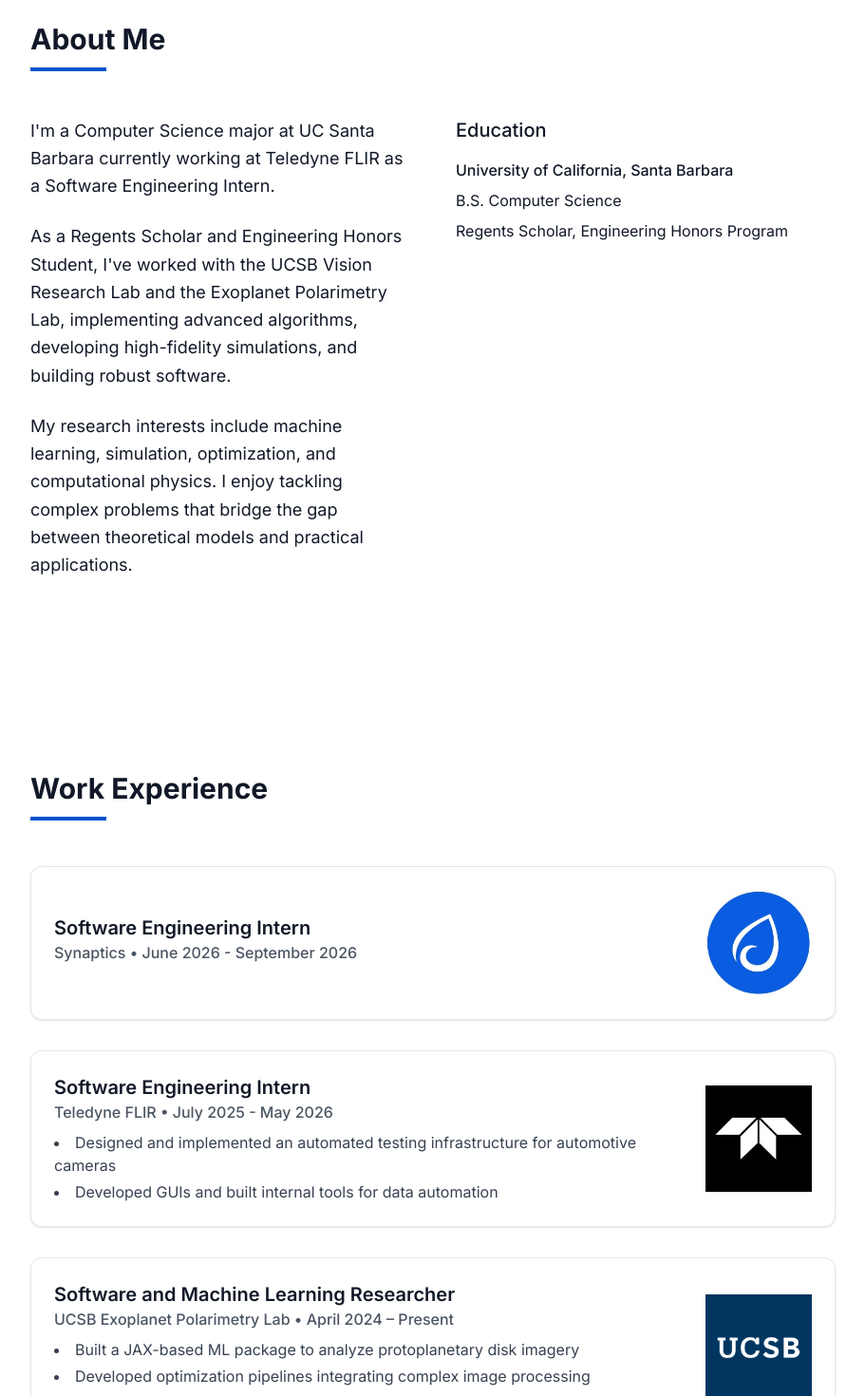
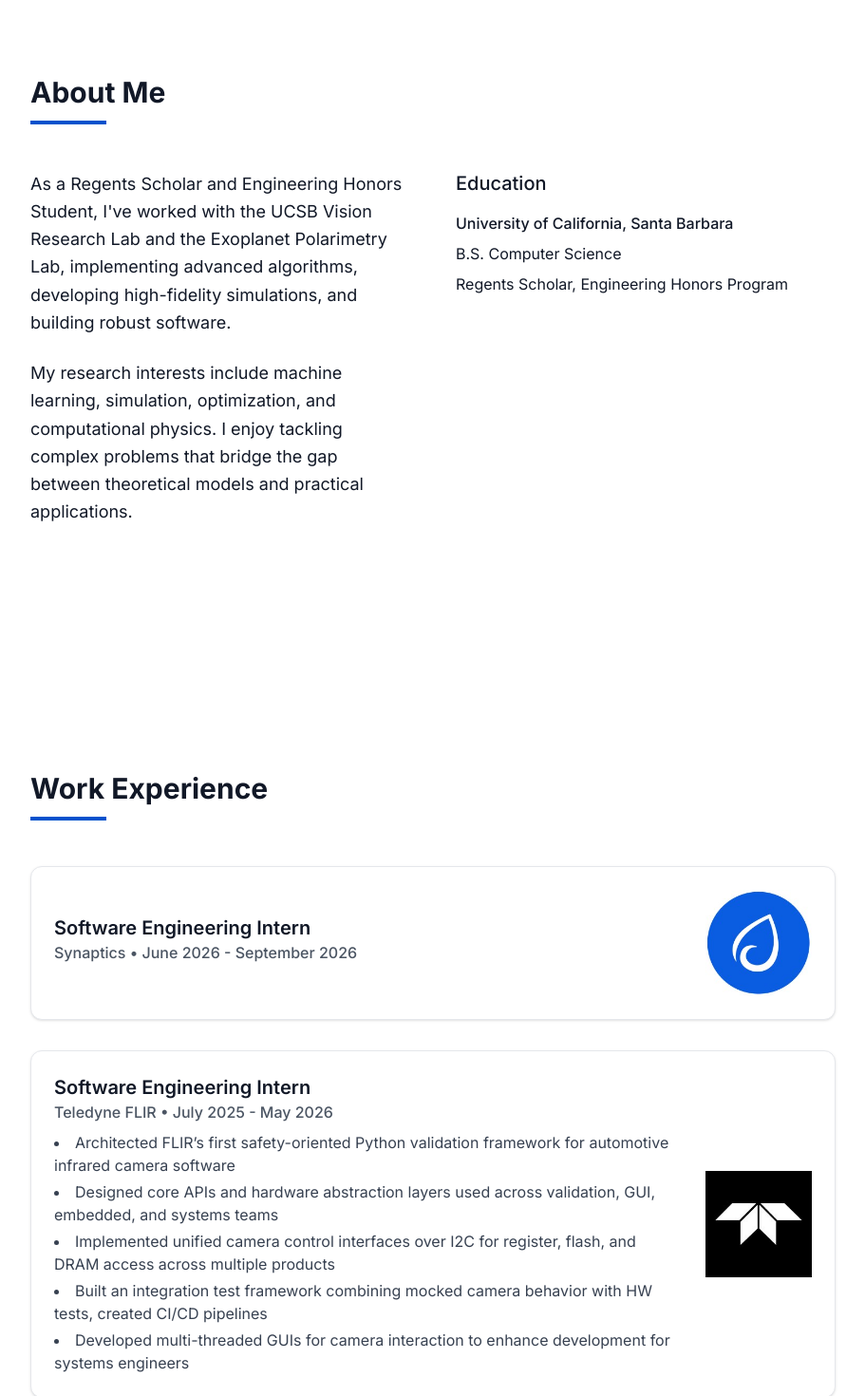
Before and after one commit to mihir-r-kondapalli/portfolio, a Next.js app: page / in a window 1280 px wide. Shown: the part 980-2450 px from the top of the page at 95% size, without its empty margins (184-1095 px from the left). Built offline with nearby package versions, Linux system fonts and the light colour scheme.

Commit message:
updated flir experience

```diff
--- a/app/page.tsx
+++ b/app/page.tsx
@@ -166,10 +166,6 @@ export default function Home() {
           <div className="grid md:grid-cols-2 gap-12 pt-12">
             <div className="space-y-6">
               <p className="text-lg leading-relaxed">
-                I'm a Computer Science major at UC Santa Barbara currently working at Teledyne FLIR as a
-                Software Engineering Intern.
-              </p>
-              <p className="text-lg leading-relaxed">
                 As a Regents Scholar and Engineering Honors Student, I've worked with the
                 UCSB Vision Research Lab and the Exoplanet Polarimetry Lab, implementing advanced
                 algorithms, developing high-fidelity simulations, and building robust software.
@@ -211,8 +207,11 @@ export default function Home() {
               company="Teledyne FLIR"
               date="July 2025 - May 2026"
               bullets={[
-                "Designed and implemented an automated testing infrastructure for automotive cameras",
-                "Developed GUIs and built internal tools for data automation",
+                "Architected FLIR’s first safety-oriented Python validation framework for automotive infrared camera software",
+                "Designed core APIs and hardware abstraction layers used across validation, GUI, embedded, and systems teams",
+                "Implemented unified camera control interfaces over I2C for register, flash, and DRAM access across multiple products",
+                "Built an integration test framework combining mocked camera behavior with HW tests, created CI/CD pipelines",
+                "Developed multi-threaded GUIs for camera interaction to enhance development for systems engineers"
               ]}
               logoSrc="/logos/flir.jpeg"
               logoAlt="Teledyne FLIR logo"
```
